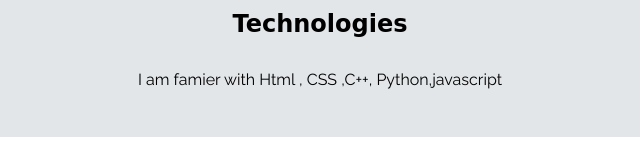
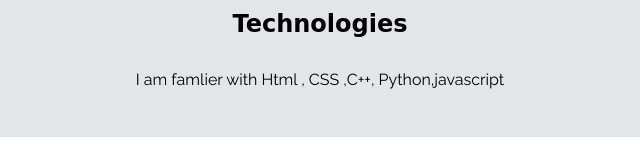
Before and after one commit to Aashish-Kaushik/portfolio, a plain HTML site: page index.html in a window 1280 px wide. Shown: the part 602-768 px from the top of the page, 320-960 px from the left. Drawn offline with Linux system fonts and the light colour scheme; a web font is replaced by a local one.

Commit message:
Update index.html

```diff
--- a/index.html
+++ b/index.html
@@ -33,7 +33,7 @@
     <section class="section of">
       <h1>Technologies</h1>
       <div class="container">
-        <p>I am famier with Html , CSS ,C++, Python,javascript</p>
+        <p>I am famlier with Html , CSS ,C++, Python,javascript</p>
       </div>
     </section>
     <section class="section">
```
